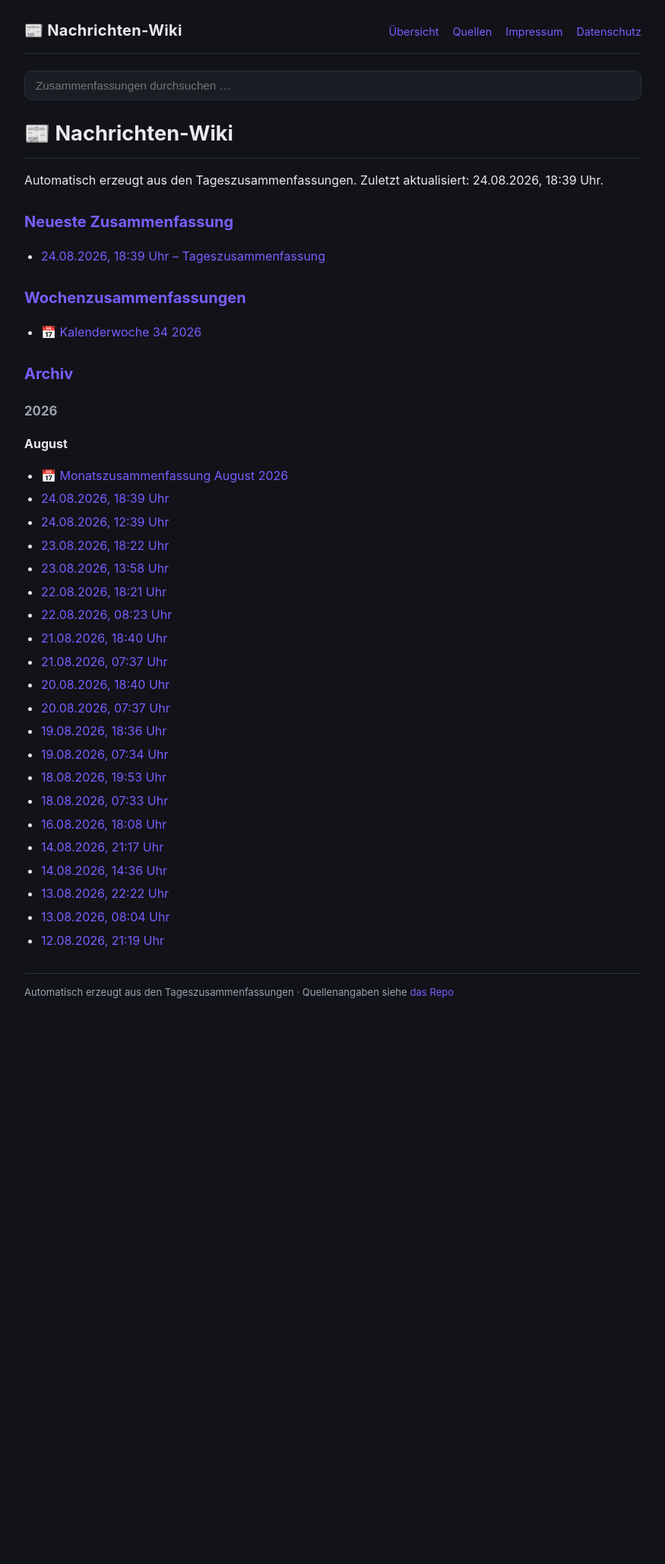
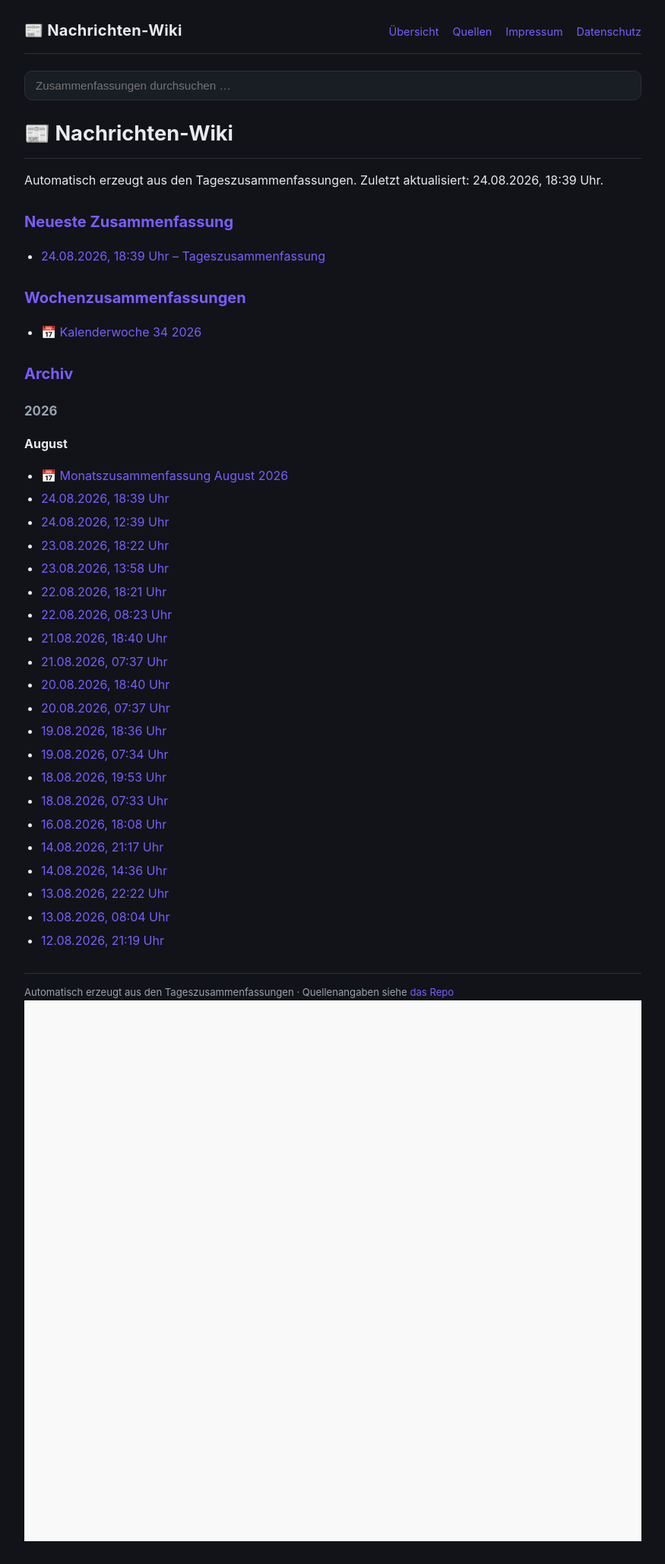
Before and after one commit to Ubuntu51/news-wiki, a Jekyll site: the page built from index.md, in a window 1280 px wide. Shown: the whole page at 76% size, without its empty margins (202-1077 px from the left). Built offline with Jekyll 4.4.1, drawn with Linux system fonts in a browser that asks for light colours; our own code applies the rules of GitHub Pages for plain Markdown files; before the commit the page ends 1341 px from its top, so only the background shows below that.

Commit message:
Ko-fi-Spendenbutton im Footer ergänzt

```diff
--- a/_layouts/default.html
+++ b/_layouts/default.html
@@ -38,6 +38,9 @@
   <footer>
     Automatisch erzeugt aus den Tageszusammenfassungen · Quellenangaben siehe
     <a href="https://github.com/Ubuntu51/news-wiki" rel="noopener">das Repo</a>
+    <div class="kofi">
+      <iframe id="kofiframe" src="https://ko-fi.com/at69104041/?hidefeed=true&widget=true&embed=true&preview=true" style="border:none;width:100%;padding:4px;background:#f9f9f9;" height="712" title="Nachrichten-Wiki unterstützen"></iframe>
+    </div>
   </footer>
 </div>
 <script>
```
